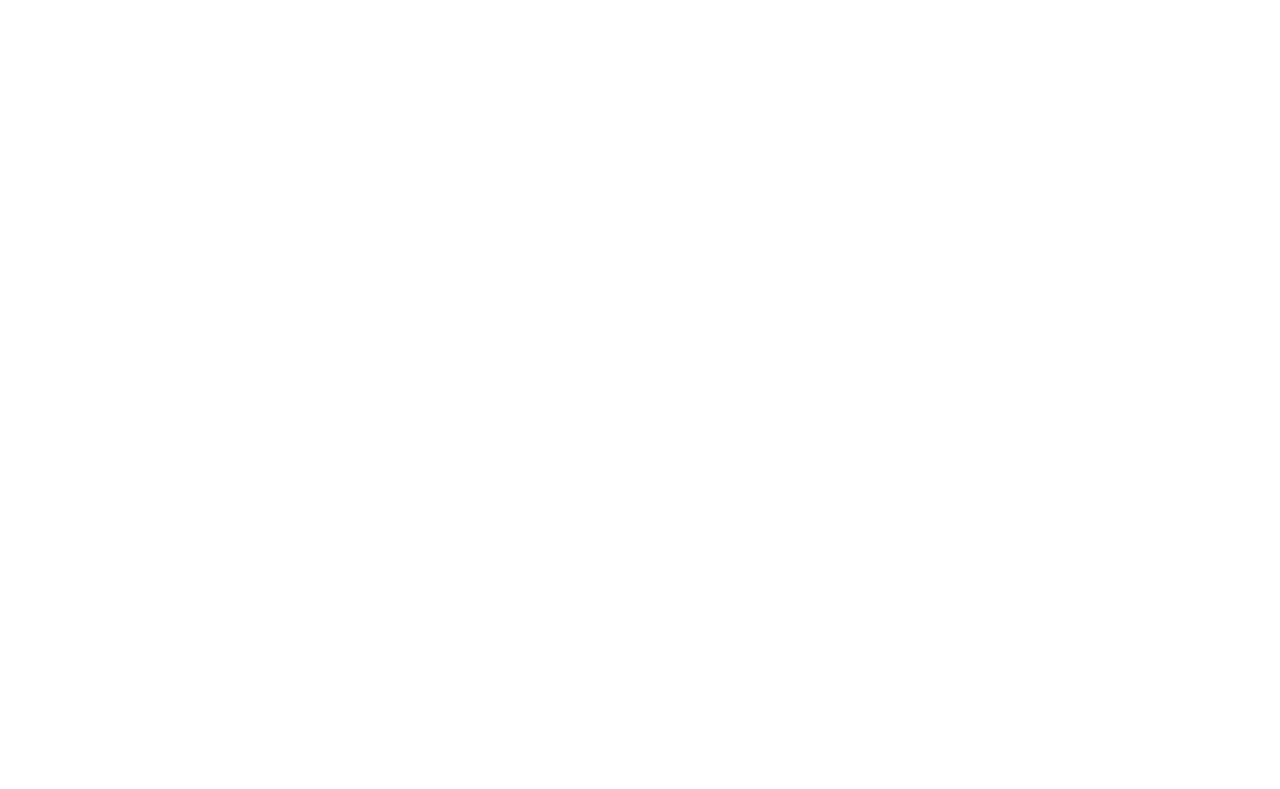
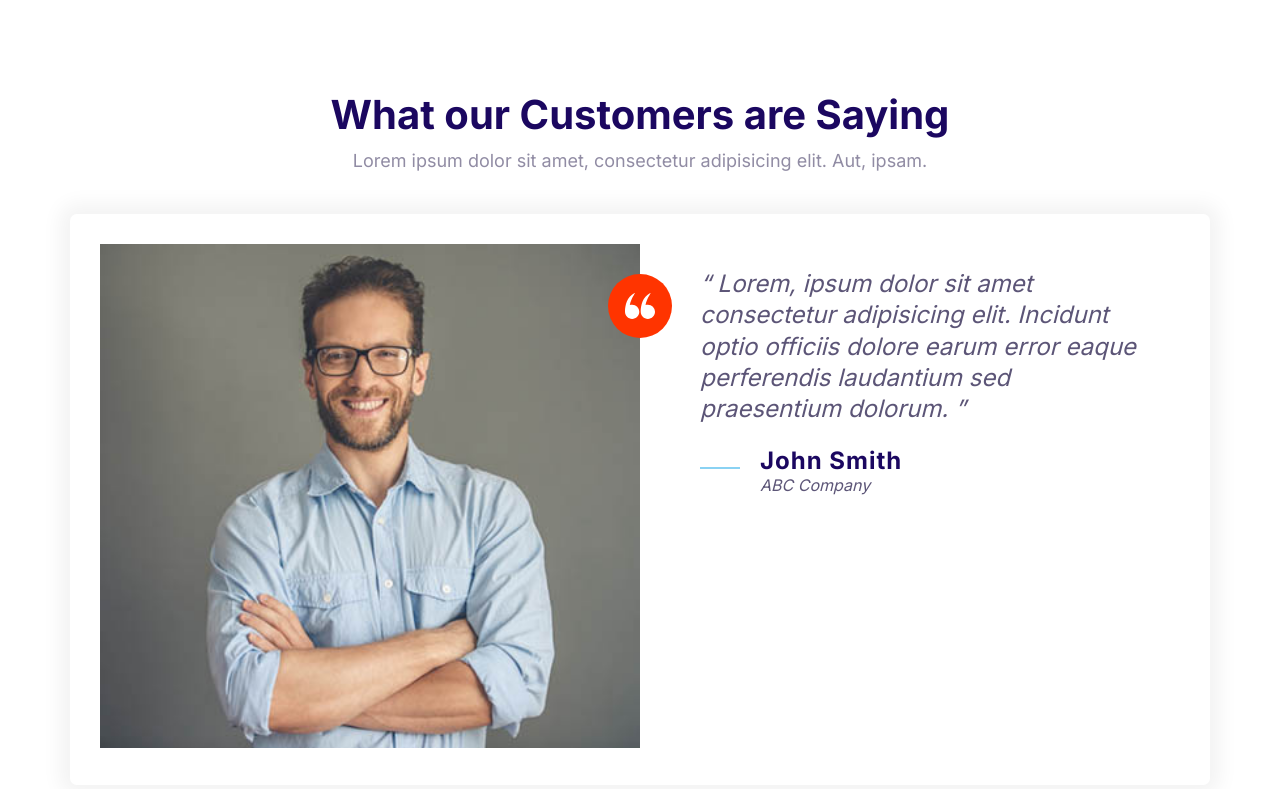
Before and after one commit to maxohsawa/Moshify, a plain HTML site: page index.html in a window 1280 px wide. Drawn offline with Linux system fonts and the light colour scheme.

Commit message:
adds testimonial html component, block testimonial component and styles

```diff
--- a/css/styles.css
+++ b/css/styles.css
@@ -635,6 +635,7 @@ a {
 
 .block__header {
   text-align: center;
+  margin-bottom: 4rem;
 }
 
 .block__heading {
--- a/index.html
+++ b/index.html
@@ -15,6 +15,51 @@
     <title>Document</title>
   </head>
   <body>
+    <section class="block">
+      <header class="block__header">
+        <h2>What our Customers are Saying</h2>
+        <p>
+          Lorem ipsum dolor sit amet, consectetur adipisicing elit. Aut, ipsam.
+        </p>
+      </header>
+      <div class="container">
+        <div class="card testimonial">
+          <div class="grid grid--1x2">
+            <div class="testimonial__image">
+              <img
+                src="images/testimonial.jpg"
+                alt="A happy, smiling customer"
+              />
+              <span class="icon-container icon-container--accent">
+                <svg class="icon icon--white icon--small">
+                  <use xlink:href="images/sprite.svg#quotes"></use>
+                </svg>
+              </span>
+            </div>
+            <blockquote class="quote">
+              <p class="quote__text">
+                Lorem, ipsum dolor sit amet consectetur adipisicing elit.
+                Incidunt optio officiis dolore earum error eaque perferendis
+                laudantium sed praesentium dolorum.
+              </p>
+              <footer>
+                <div class="media">
+                  <div class="media__image">
+                    <svg class="icon icon--primary quote__line">
+                      <use xlink:href="images/sprite.svg#line"></use>
+                    </svg>
+                  </div>
+                  <div class="media__body">
+                    <h3 class="media__title quote__author">John Smith</h3>
+                    <p class="quote__organization">ABC Company</p>
+                  </div>
+                </div>
+              </footer>
+            </blockquote>
+          </div>
+        </div>
+      </div>
+    </section>
     <script src="js/main.js"></script>
   </body>
 </html>
```
Also changed, not shown: components/block-testimonials.html (added, +40 -0 lines), components/testimonials.html (added, +32 -0 lines).
